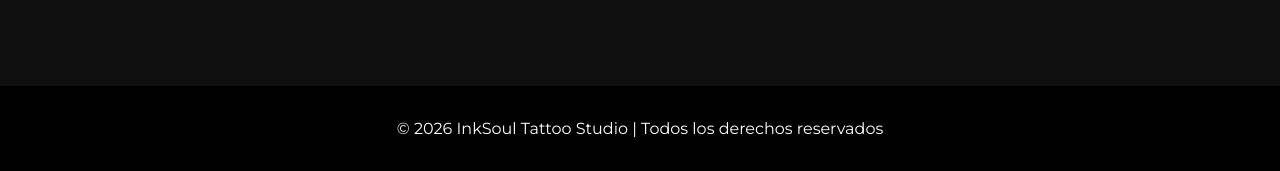
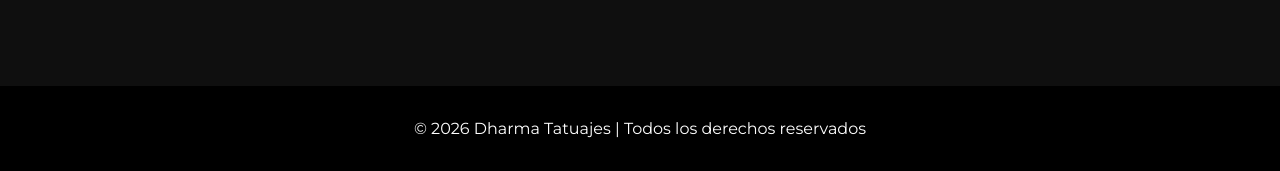
Before and after one commit to dharma-tatuajes/dharma-tatuajes, a plain HTML site: page index.html in a window 1280 px wide. Shown: the part 5505-5676 px from the top of the page. Drawn offline with nearby package versions, Linux system fonts and the light colour scheme.

Commit message:
Add files via upload

```diff
--- a/index.html
+++ b/index.html
@@ -211,7 +211,7 @@
 
 
 <footer>
-  <p>© 2026 InkSoul Tattoo Studio | Todos los derechos reservados</p>
+  <p>© 2026 Dharma Tatuajes | Todos los derechos reservados</p>
 </footer>
 
 <a href="https://wa.me/5215512345678" class="whatsapp" target="_blank">WhatsApp</a>
```
